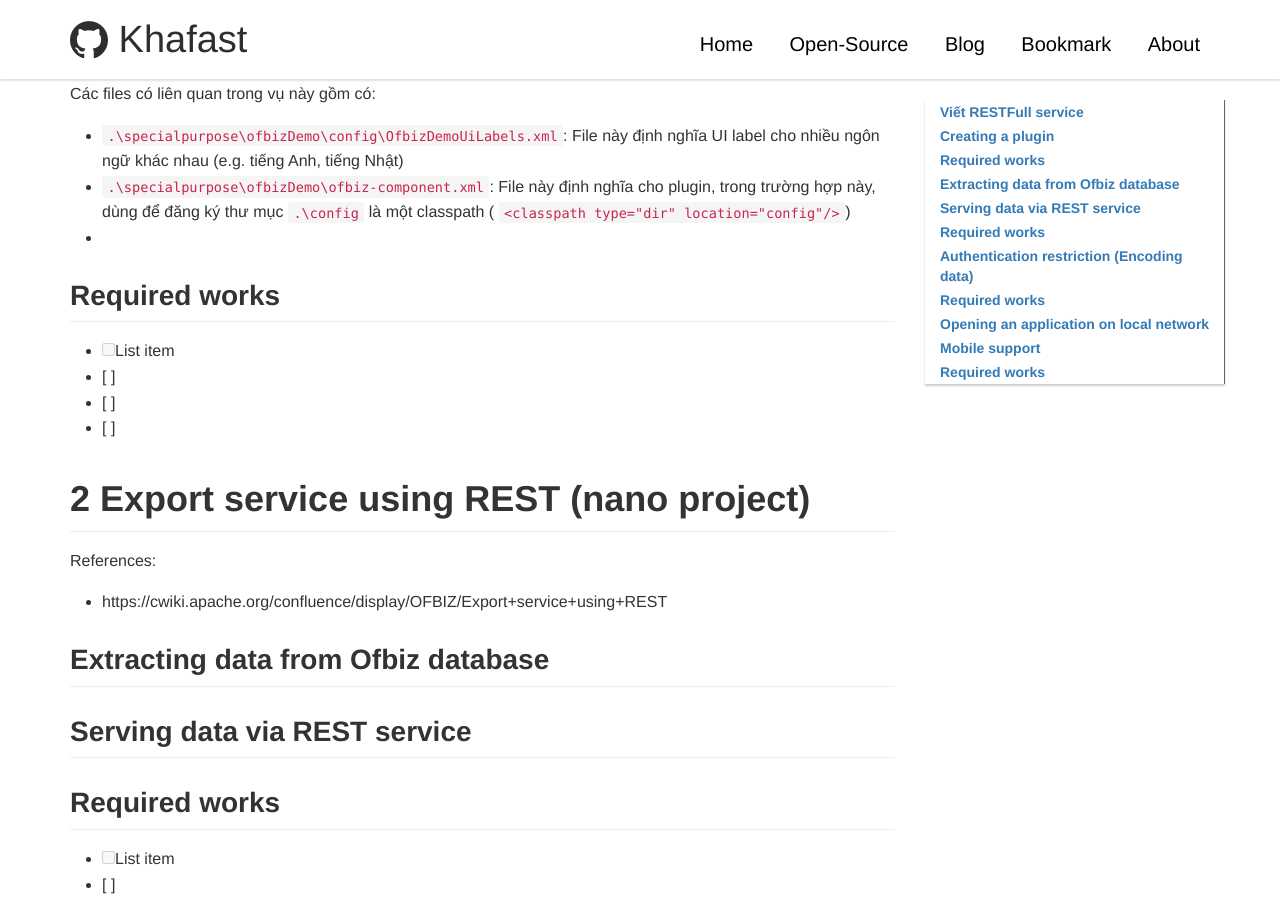
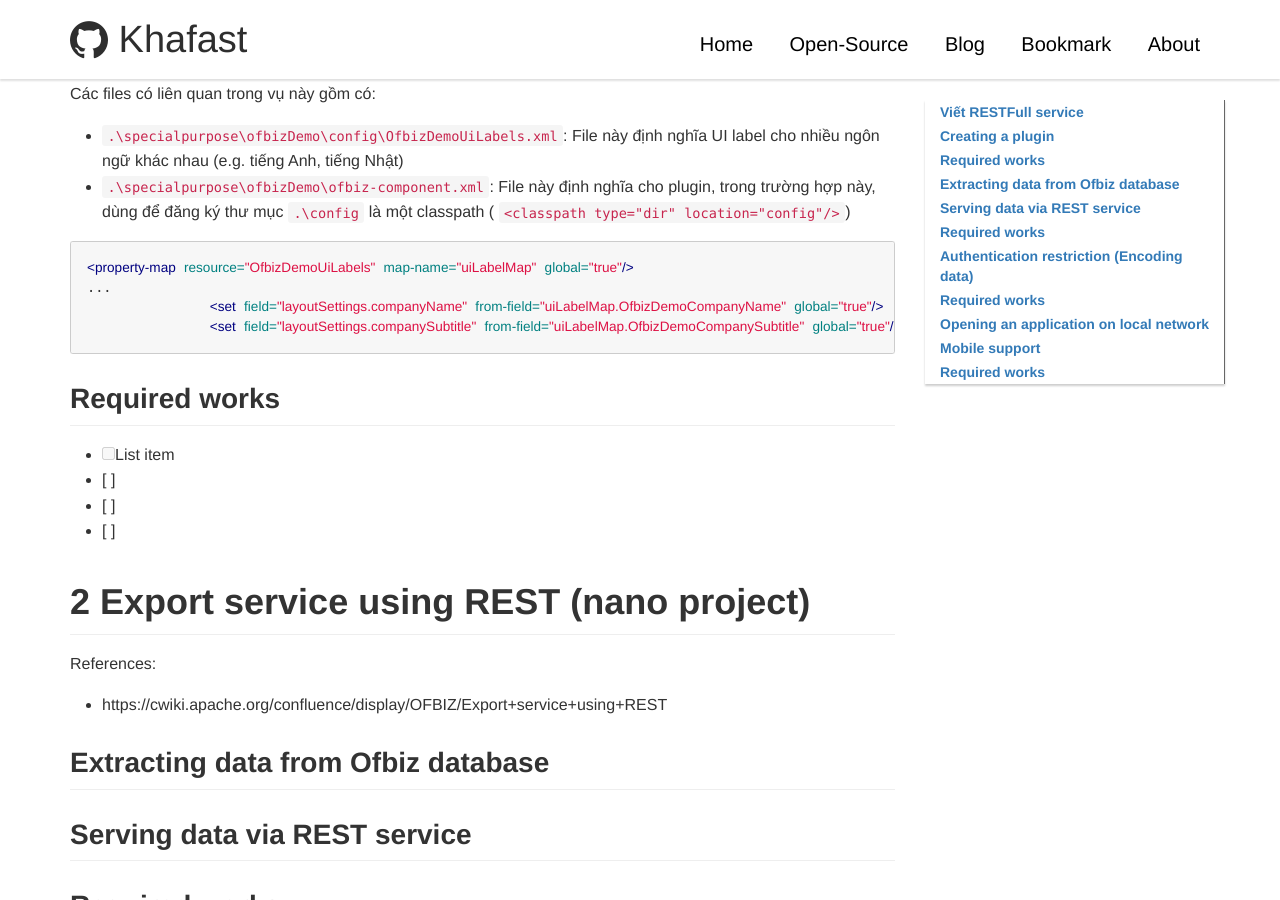
Before and after one commit to khafast/khafast.github.io, a Jekyll site: the page built from _posts/2018/2019-01-05-Apache-Ofbiz-overview.md, in a window 1280 px wide and 900 px high, scrolled down 1830 px. Built offline with Jekyll 4.4.1, drawn with Linux system fonts in a browser that asks for light colours; our own code applies the rules of GitHub Pages for plain Markdown files; comment, search, counter and statistics services are not loaded.

Commit message:
_posts/2018/2019-01-05-Apache-Ofbiz-overview.md updated from https://stackedit.io/

````diff
--- a/_posts/2018/2019-01-05-Apache-Ofbiz-overview.md
+++ b/_posts/2018/2019-01-05-Apache-Ofbiz-overview.md
@@ -63,7 +63,13 @@ chèn định nghĩa locale `en_US` vào như hình:
 Các files có liên quan trong vụ này gồm có:
 - `.\specialpurpose\ofbizDemo\config\OfbizDemoUiLabels.xml`: File này định nghĩa UI label cho nhiều ngôn ngữ khác nhau (e.g. tiếng Anh, tiếng Nhật)
 - `.\specialpurpose\ofbizDemo\ofbiz-component.xml`: File này định nghĩa cho plugin, trong trường hợp này, dùng để đăng ký thư mục `.\config` là một classpath ( `<classpath type="dir" location="config"/>`)
--
+
+```xml
+<property-map resource="OfbizDemoUiLabels" map-name="uiLabelMap" global="true"/>
+...
+               <set field="layoutSettings.companyName" from-field="uiLabelMap.OfbizDemoCompanyName" global="true"/>
+               <set field="layoutSettings.companySubtitle" from-field="uiLabelMap.OfbizDemoCompanySubtitle" global="true"/>
+```
 
 
 ## Required works
````
Also changed, not shown: other parts of _posts/2018/2019-01-05-Apache-Ofbiz-overview.md (+2 -2 lines).
